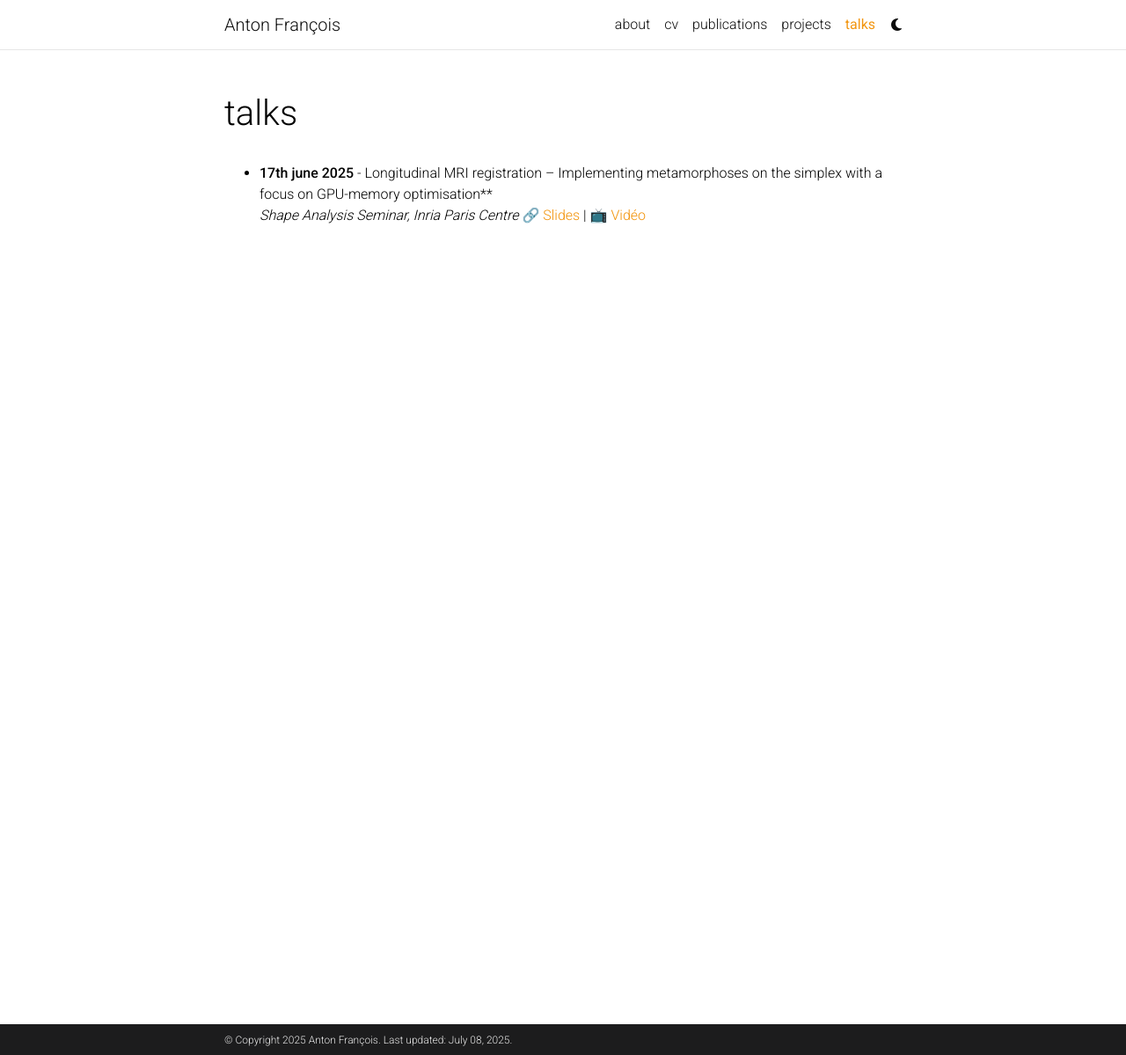
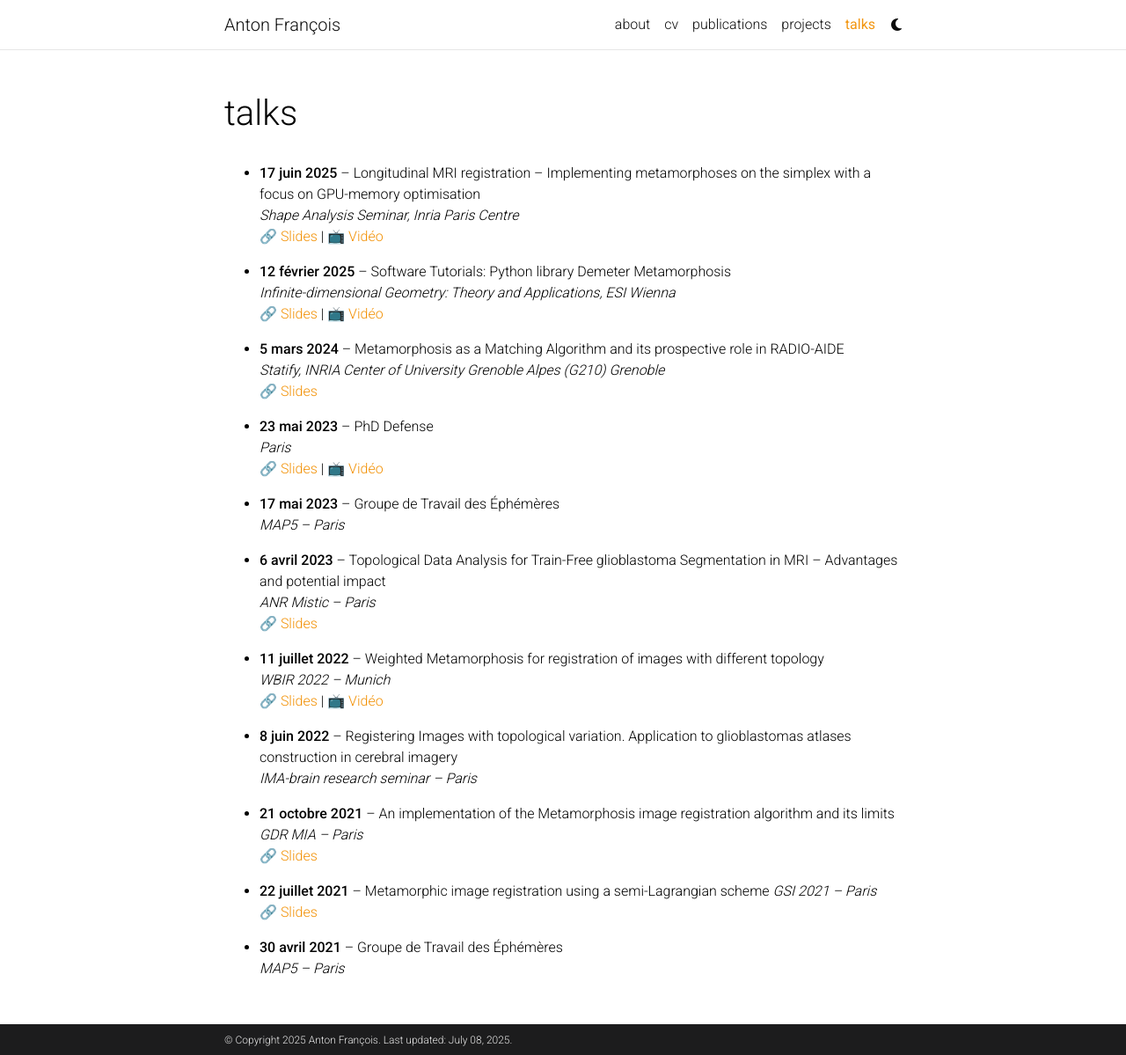
Before and after one commit to antonfrancois/antonfrancois.github.io, a Jekyll site: the page built from _pages/talks.md, in a window 1280 px wide and 1199 px high. Shown: the whole window at 88% size. Built offline with Jekyll 4.4.1, drawn with Linux system fonts in a browser that asks for light colours; comment, search, counter and statistics services are not loaded; a style sheet for code colours, icons or effects is not loaded.

Commit message:
add talks content

```diff
--- a/_pages/talks.md
+++ b/_pages/talks.md
@@ -7,5 +7,45 @@ nav: true
 nav_order: 6
 ---
 
-- **17th june 2025**  - Longitudinal MRI registration – Implementing metamorphoses on the simplex with a focus on GPU-memory optimisation**
-	*Shape Analysis Seminar, Inria Paris Centre*  🔗 [Slides](https://slides.com/antonfrancois/metamorphosis-presentation-inria) | 📺 [Vidéo](https://www.youtube.com/watch?v=l8ETOPrPc54)
+
+- **17 juin 2025** – Longitudinal MRI registration – Implementing metamorphoses on the simplex with a focus on GPU-memory optimisation
+  *Shape Analysis Seminar, Inria Paris Centre*
+  🔗 [Slides](https://slides.com/antonfrancois/metamorphosis-presentation-inria) | 📺 [Vidéo](https://www.youtube.com/watch?v=l8ETOPrPc54)
+
+- **12 février 2025** – Software Tutorials: Python library Demeter Metamorphosis
+  *Infinite-dimensional Geometry: Theory and Applications, ESI Wienna*
+  🔗 [Slides](https://slides.com/antonfrancois/metamorphosis-presentation-inria) | 📺 [Vidéo](https://www.youtube.com/watch?v=l8ETOPrPc54)
+
+- **5 mars 2024** – Metamorphosis as a Matching Algorithm and its prospective role in RADIO-AIDE
+  *Statify, INRIA Center of University Grenoble Alpes (G210) Grenoble*
+  🔗 [Slides](https://slides.com/antonfrancois/anton-francois-phd-defense)
+
+
+- **23 mai 2023** – PhD Defense
+  *Paris*
+  🔗 [Slides](https://slides.com/antonfrancois/deck-d1ea90) | 📺 [Vidéo](https://www.youtube.com/watch?v=BoqWAcYn_nY&t=3s)
+
+- **17 mai 2023** – Groupe de Travail des Éphémères
+  *MAP5 – Paris*
+
+- **6 avril 2023** – Topological Data Analysis for Train-Free glioblastoma Segmentation in MRI – Advantages and potential impact
+  *ANR Mistic – Paris*
+  🔗 [Slides](https://slides.com/antonfrancois/tda)
+
+- **11 juillet 2022** – Weighted Metamorphosis for registration of images with different topology
+  *WBIR 2022 – Munich*
+  🔗 [Slides](https://slides.com/antonfrancois/title-textregistering-medical-images) | 📺 [Vidéo](https://www.youtube.com/watch?v=eBH5rJ4A3Qc)
+
+- **8 juin 2022** – Registering Images with topological variation. Application to glioblastomas atlases construction in cerebral imagery
+  *IMA-brain research seminar – Paris*
+
+- **21 octobre 2021** – An implementation of the Metamorphosis image registration algorithm and its limits
+  *GDR MIA – Paris*
+  🔗 [Slides](https://helios2.mi.parisdescartes.fr/~afrancoi/AntonFRANCOIS_files/presentations/registering_medical_images.pdf)
+
+- **22 juillet 2021** – Metamorphic image registration using a semi-Lagrangian scheme
+  *GSI 2021 – Paris*
+  🔗 [Slides](https://helios2.mi.parisdescartes.fr/~afrancoi/AntonFRANCOIS_files/presentations/GSI_2021_presentation.pdf)
+
+- **30 avril 2021** – Groupe de Travail des Éphémères
+  *MAP5 – Paris*
```
